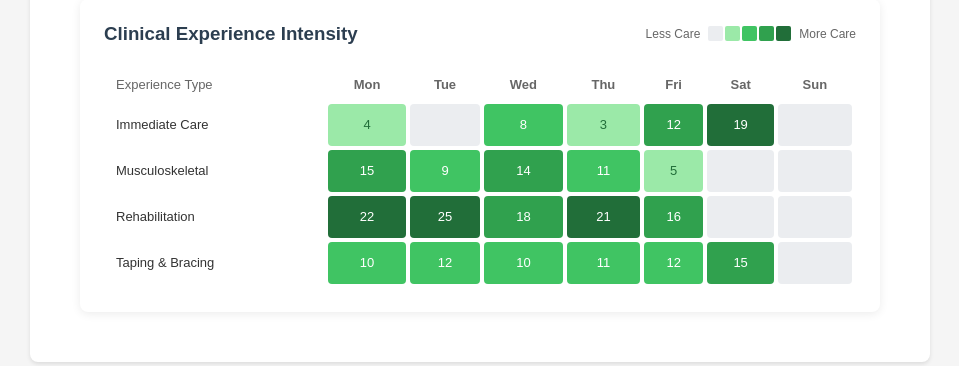
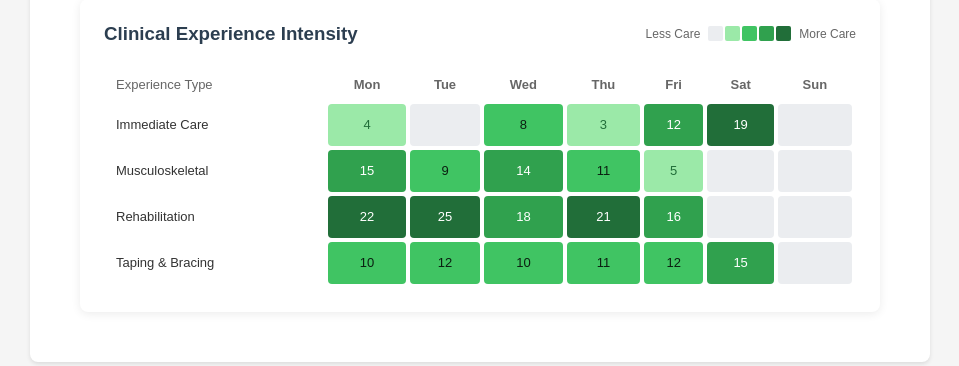
Before and after one commit to Code-the-Clinic/Code-the-Clinic, a Django app: page /dashboard/admin/ in a window 1280 px wide. Shown: the part 1362-1728 px from the top of the page, without its empty margins (160-1119 px from the left). Run offline with Django 5.2, Linux system fonts and the light colour scheme; the visitor is signed in with stand-in values (Sample User, id 1); data comes from the database, SQL or seed files in the repository; data that the repository does not hold is empty; some libraries are stand-ins or nearby versions.

Commit message:
Meet minimum text contrast requirement (2.1)

```diff
--- a/backend/core/templates/core/faculty_dashboard.html
+++ b/backend/core/templates/core/faculty_dashboard.html
@@ -167,7 +167,7 @@
                         <th scope="row" style="padding: 8px; font-weight: 500; text-align: left;">Immediate Care</th>
                         <td style="background: #9be9a8; height: 40px; border-radius: 4px; text-align: center; color: #216e39;">4</td>
                         <td style="background: #ebedf0; border-radius: 4px;"></td>
-                        <td style="background: #40c463; border-radius: 4px; text-align: center; color: white;">8</td>
+                        <td style="background: #40c463; border-radius: 4px; text-align: center; color: #0b1f11;">8</td>
                         <td style="background: #9be9a8; border-radius: 4px; text-align: center; color: #216e39;">3</td>
                         <td style="background: #30a14e; border-radius: 4px; text-align: center; color: white;">12</td>
                         <td style="background: #216e39; border-radius: 4px; text-align: center; color: white;">19</td>
@@ -176,9 +176,9 @@
                     <tr>
                         <th scope="row" style="padding: 8px; font-weight: 500; text-align: left;">Musculoskeletal</th>
                         <td style="background: #30a14e; height: 40px; border-radius: 4px; text-align: center; color: white;">15</td>
-                        <td style="background: #40c463; border-radius: 4px; text-align: center; color: white;">9</td>
+                        <td style="background: #40c463; border-radius: 4px; text-align: center; color: #0b1f11;">9</td>
                         <td style="background: #30a14e; border-radius: 4px; text-align: center; color: white;">14</td>
-                        <td style="background: #40c463; border-radius: 4px; text-align: center; color: white;">11</td>
+                        <td style="background: #40c463; border-radius: 4px; text-align: center; color: #0b1f11;">11</td>
                         <td style="background: #9be9a8; border-radius: 4px; text-align: center; color: #216e39;">5</td>
                         <td style="background: #ebedf0; border-radius: 4px;"></td>
                         <td style="background: #ebedf0; border-radius: 4px;"></td>
@@ -195,11 +195,11 @@
                     </tr>
                     <tr>
                         <th scope="row" style="padding: 8px; font-weight: 500; text-align: left;">Taping &amp; Bracing</th>
-                        <td style="background: #40c463; height: 40px; border-radius: 4px; text-align: center; color: white;">10</td>
-                        <td style="background: #40c463; border-radius: 4px; text-align: center; color: white;">12</td>
-                        <td style="background: #40c463; border-radius: 4px; text-align: center; color: white;">10</td>
-                        <td style="background: #40c463; border-radius: 4px; text-align: center; color: white;">11</td>
-                        <td style="background: #40c463; border-radius: 4px; text-align: center; color: white;">12</td>
+                        <td style="background: #40c463; height: 40px; border-radius: 4px; text-align: center; color: #0b1f11;">10</td>
+                        <td style="background: #40c463; border-radius: 4px; text-align: center; color: #0b1f11;">12</td>
+                        <td style="background: #40c463; border-radius: 4px; text-align: center; color: #0b1f11;">10</td>
+                        <td style="background: #40c463; border-radius: 4px; text-align: center; color: #0b1f11;">11</td>
+                        <td style="background: #40c463; border-radius: 4px; text-align: center; color: #0b1f11;">12</td>
                         <td style="background: #30a14e; border-radius: 4px; text-align: center; color: white;">15</td>
                         <td style="background: #ebedf0; border-radius: 4px;"></td>
                     </tr>
```
